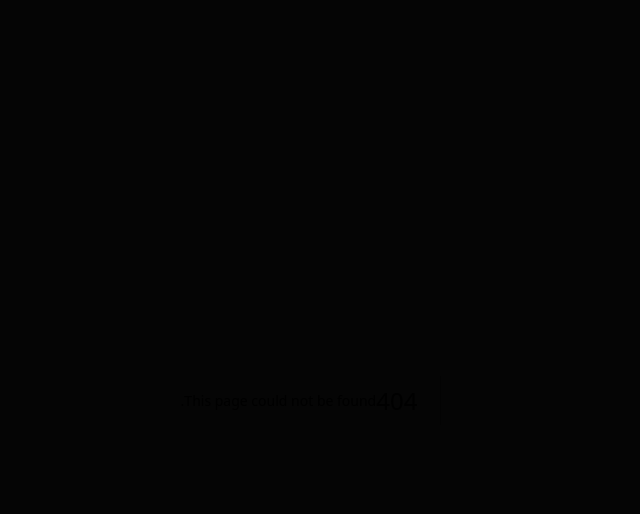
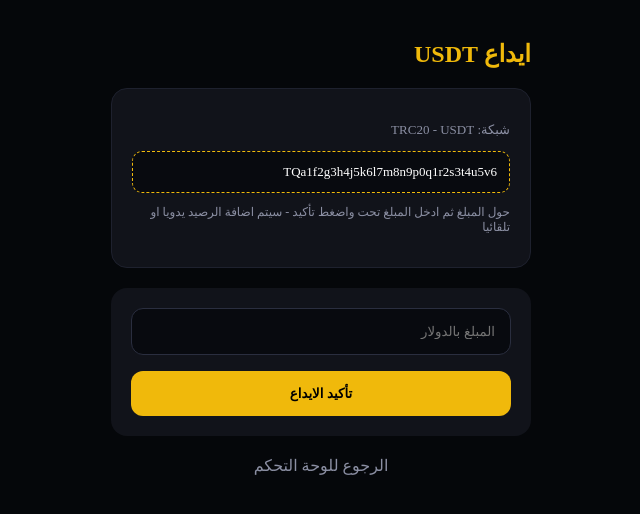
Before and after one commit to himamohamed376-dev/Crypto-Guy2026, a Next.js app: page /deposit in a window 1280 px wide. Before the commit this address had no page. Shown: the top 514 px of the page, without its empty margins (319-959 px from the left). Built offline with nearby package versions, Linux system fonts and the light colour scheme; sample sign-in values are in the browser's storage.

Commit message:
Create page.js

```diff
--- /dev/null
+++ b/app/deposit/page.js
@@ -0,0 +1,44 @@
+'use client';
+import { useState, useEffect } from 'react';
+
+export default function DepositPage(){
+  const [user,setUser]=useState(null);
+  const [amount,setAmount]=useState('');
+  const [msg,setMsg]=useState('');
+
+  useEffect(()=>{
+    const u=JSON.parse(localStorage.getItem('user')||'null');
+    if(!u) window.location.href='/auth'; else setUser(u);
+  },[]);
+
+  const handleDeposit=async(e)=>{
+    e.preventDefault();
+    setMsg('جاري ارسال طلب الايداع...');
+    const res=await fetch('/api/deposit',{method:'POST', headers:{'Content-Type':'application/json'}, body:JSON.stringify({user_id:user.id, amount: parseFloat(amount)})});
+    const data=await res.json();
+    if(data.success){ setMsg('✅ تم ارسال طلب الايداع - سيتم اضافته خلال دقائق'); setAmount(''); }
+    else setMsg(data.error);
+  };
+
+  if(!user) return null;
+
+  return(
+    <div style={{background:'#05070A',minHeight:'100vh',color:'white',padding:'20px'}}>
+      <div style={{maxWidth:'420px',margin:'0 auto'}}>
+        <h2 style={{color:'#F0B90B'}}>ايداع USDT</h2>
+        <div style={{background:'#11131A',border:'1px solid #1E212E',borderRadius:'16px',padding:'20px',marginBottom:'20px'}}>
+          <p style={{color:'#8B8FA3',fontSize:'13px'}}>شبكة: TRC20 - USDT</p>
+          <div style={{background:'#080A0F',padding:'12px',borderRadius:'10px',wordBreak:'break-all',fontSize:'13px',border:'1px dashed #F0B90B',margin:'10px 0'}}>TQa1f2g3h4j5k6l7m8n9p0q1r2s3t4u5v6</div>
+          <p style={{fontSize:'12px',color:'#8B8FA3'}}>حول المبلغ ثم ادخل المبلغ تحت واضغط تأكيد - سيتم اضافة الرصيد يدويا او تلقائيا</p>
+        </div>
+
+        <form onSubmit={handleDeposit} style={{background:'#11131A',borderRadius:'16px',padding:'20px'}}>
+          <input type="number" placeholder="المبلغ بالدولار" value={amount} onChange={e=>setAmount(e.target.value)} required style={{width:'100%',padding:'15px',borderRadius:'12px',border:'1px solid #2A2E3F',background:'#080A0F',color:'white',boxSizing:'border-box',marginBottom:'16px'}}/>
+          <button style={{width:'100%',padding:'15px',borderRadius:'12px',border:'none',background:'#F0B90B',fontWeight:'900',cursor:'pointer'}}>تأكيد الايداع</button>
+        </form>
+        {msg && <p style={{textAlign:'center',marginTop:'15px',color:'#F0B90B'}}>{msg}</p>}
+        <div style={{marginTop:'20px',textAlign:'center'}}><a href="/dashboard" style={{color:'#8B8FA3',textDecoration:'none'}}>الرجوع للوحة التحكم</a></div>
+      </div>
+    </div>
+  );
+  }
```
